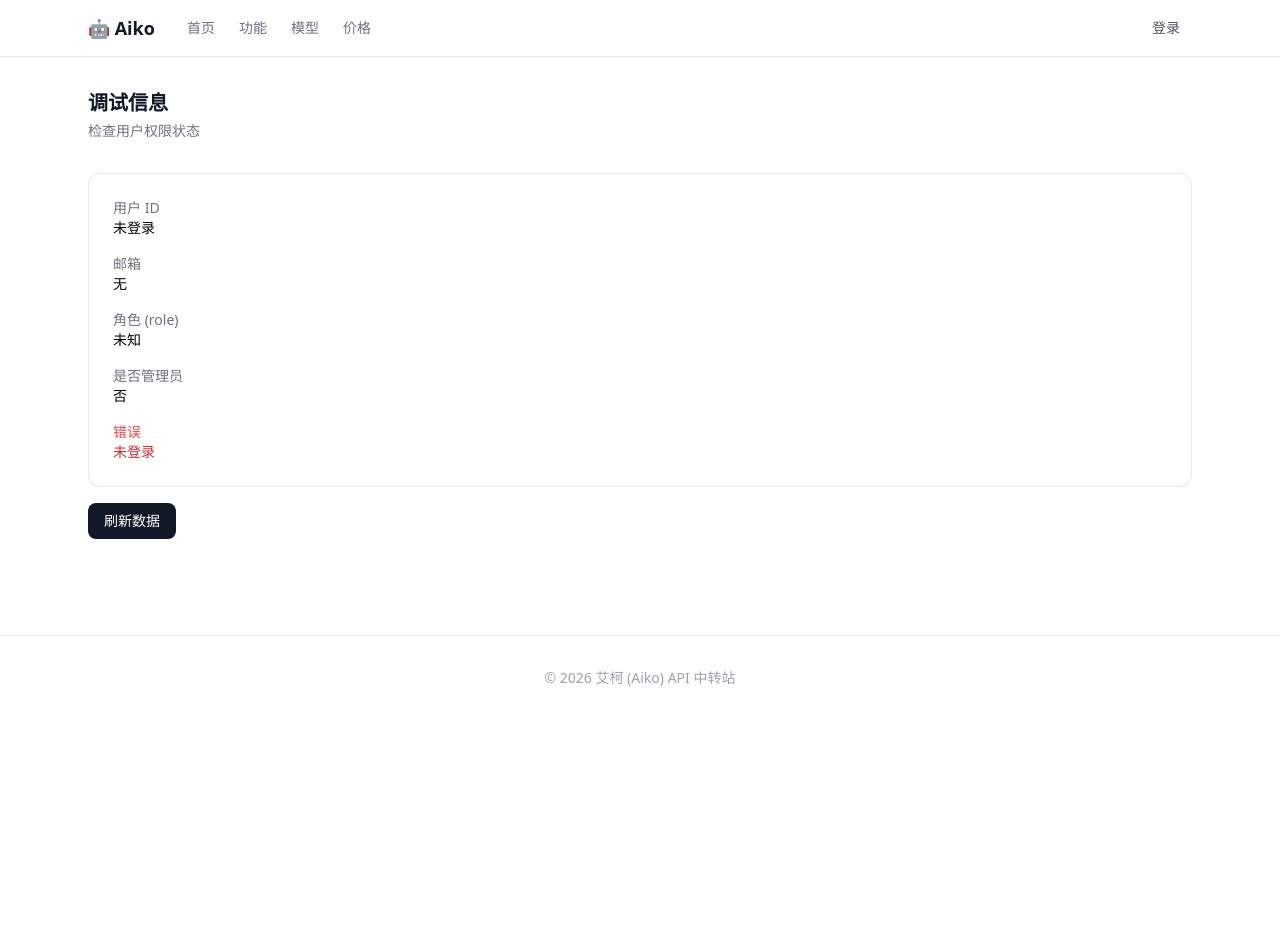
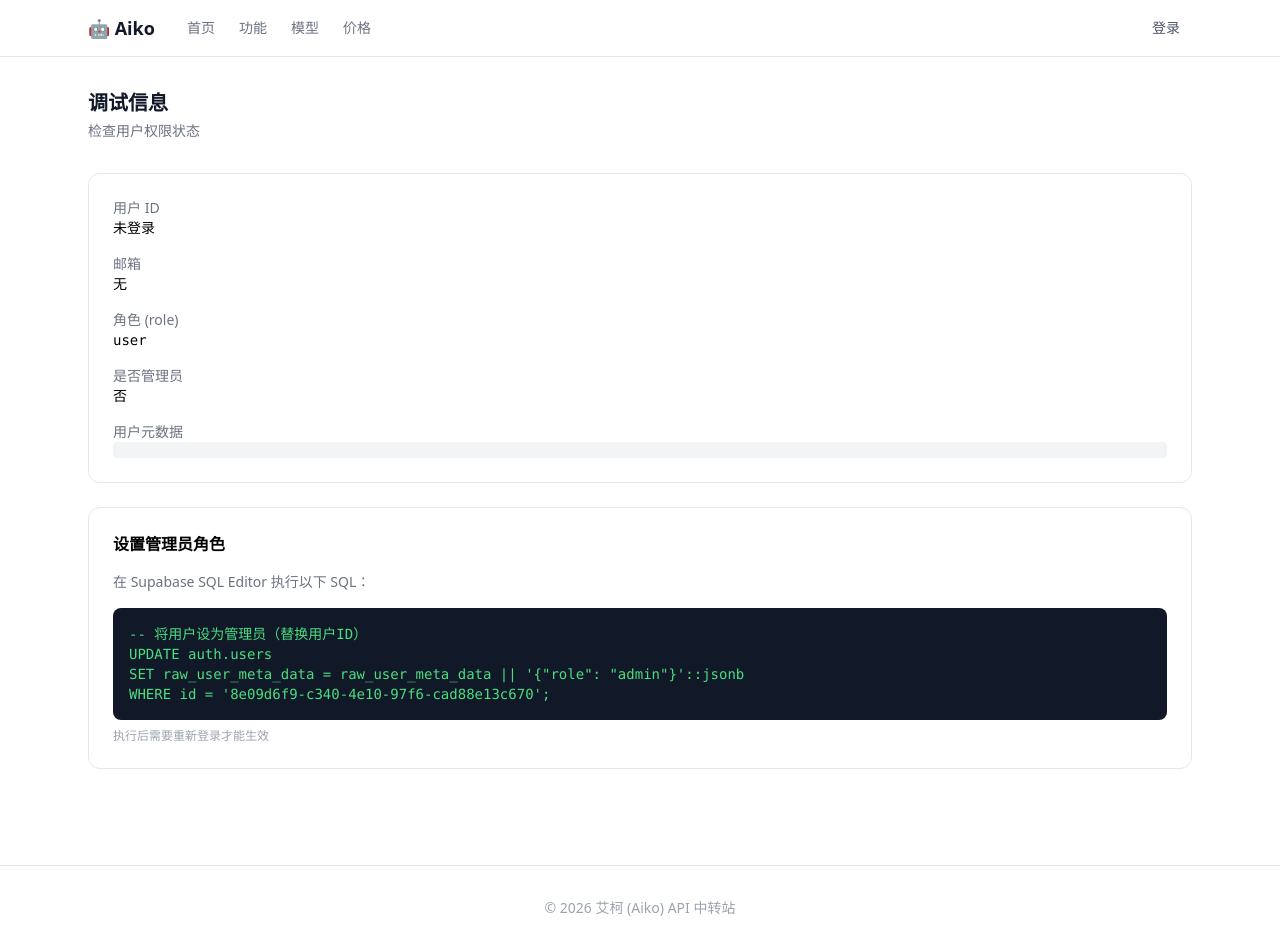
Before and after one commit to P4x1s/Aiko, a Nuxt app in the folder frontend/: page /debug in a window 1280 px wide. Before the commit the page ends 800 px from the top, so only its background shows below. Built offline with nearby package versions, Linux system fonts and the light colour scheme; no server answers.

Commit message:
fix: use user_metadata for role instead of profiles table - avoid RLS issues

```diff
--- a/frontend/components/Navbar.vue
+++ b/frontend/components/Navbar.vue
@@ -54,48 +54,14 @@
 const user = useSupabaseUser()
 const supabase = useSupabaseClient()
 
-const isAdmin = ref(false)
-const debugInfo = ref('')
-
-const checkAdmin = async () => {
-  if (!user.value) {
-    isAdmin.value = false
-    return
-  }
-
-  try {
-    const { data, error } = await supabase
-      .from('profiles')
-      .select('role')
-      .eq('id', user.value.id)
-      .maybeSingle()
-
-    if (error) {
-      debugInfo.value = `Error: ${error.message}`
-      isAdmin.value = false
-      return
-    }
-
-    isAdmin.value = data?.role === 'admin'
-    debugInfo.value = `User: ${user.value.id}, Role: ${data?.role}`
-  } catch (e: any) {
-    debugInfo.value = `Exception: ${e.message}`
-    isAdmin.value = false
-  }
-}
+const isAdmin = computed(() => {
+  if (!user.value) return false
+  // 从用户元数据中读取角色
+  return user.value.user_metadata?.role === 'admin'
+})
 
 const handleLogout = async () => {
   await supabase.auth.signOut()
   navigateTo('/login')
 }
-
-// 页面加载时检查
-onMounted(() => {
-  checkAdmin()
-})
-
-// 监听用户变化
-watch(user, () => {
-  checkAdmin()
-}, { immediate: true })
 </script>
--- a/frontend/pages/debug.vue
+++ b/frontend/pages/debug.vue
@@ -16,70 +16,34 @@
       </div>
       <div>
         <div class="text-sm text-gray-500">角色 (role)</div>
-        <div class="font-mono text-sm">{{ role || '未知' }}</div>
+        <div class="font-mono text-sm">{{ user?.user_metadata?.role || 'user' }}</div>
       </div>
       <div>
         <div class="text-sm text-gray-500">是否管理员</div>
         <div class="font-mono text-sm">{{ isAdmin ? '是' : '否' }}</div>
       </div>
-      <div v-if="error">
-        <div class="text-sm text-red-500">错误</div>
-        <div class="font-mono text-sm text-red-600">{{ error }}</div>
-      </div>
-      <div v-if="rawData">
-        <div class="text-sm text-gray-500">原始数据</div>
-        <pre class="font-mono text-xs bg-gray-100 p-2 rounded overflow-auto">{{ JSON.stringify(rawData, null, 2) }}</pre>
+      <div>
+        <div class="text-sm text-gray-500">用户元数据</div>
+        <pre class="font-mono text-xs bg-gray-100 p-2 rounded overflow-auto">{{ JSON.stringify(user?.user_metadata, null, 2) }}</pre>
       </div>
     </div>
 
-    <div class="mt-4">
-      <button
-        @click="refresh"
-        class="bg-gray-900 text-white px-4 py-2 rounded-lg text-sm hover:bg-gray-800"
-      >
-        刷新数据
-      </button>
+    <div class="mt-6 border rounded-xl p-6">
+      <h2 class="font-semibold mb-4">设置管理员角色</h2>
+      <p class="text-sm text-gray-500 mb-4">在 Supabase SQL Editor 执行以下 SQL：</p>
+      <pre class="bg-gray-900 text-green-400 p-4 rounded-lg text-sm overflow-auto"><code>-- 将用户设为管理员（替换用户ID）
+UPDATE auth.users
+SET raw_user_meta_data = raw_user_meta_data || '{"role": "admin"}'::jsonb
+WHERE id = '8e09d6f9-c340-4e10-97f6-cad88e13c670';</code></pre>
+      <p class="text-xs text-gray-400 mt-2">执行后需要重新登录才能生效</p>
     </div>
   </div>
 </template>
 
 <script setup lang="ts">
 const user = useSupabaseUser()
-const supabase = useSupabaseClient()
 
-const role = ref('')
-const isAdmin = ref(false)
-const error = ref('')
-const rawData = ref<any>(null)
-
-const refresh = async () => {
-  if (!user.value) {
-    error.value = '未登录'
-    return
-  }
-
-  try {
-    const { data, error: supaError } = await supabase
-      .from('profiles')
-      .select('*')
-      .eq('id', user.value.id)
-      .maybeSingle()
-
-    if (supaError) {
-      error.value = supaError.message
-      return
-    }
-
-    rawData.value = data
-    role.value = data?.role || '无'
-    isAdmin.value = data?.role === 'admin'
-    error.value = ''
-  } catch (e: any) {
-    error.value = e.message
-  }
-}
-
-onMounted(() => {
-  refresh()
+const isAdmin = computed(() => {
+  return user.value?.user_metadata?.role === 'admin'
 })
 </script>
```
Also changed, not shown: frontend/middleware/admin.ts (+3 -7 lines), frontend/middleware/global-check.ts (+2 -12 lines).
